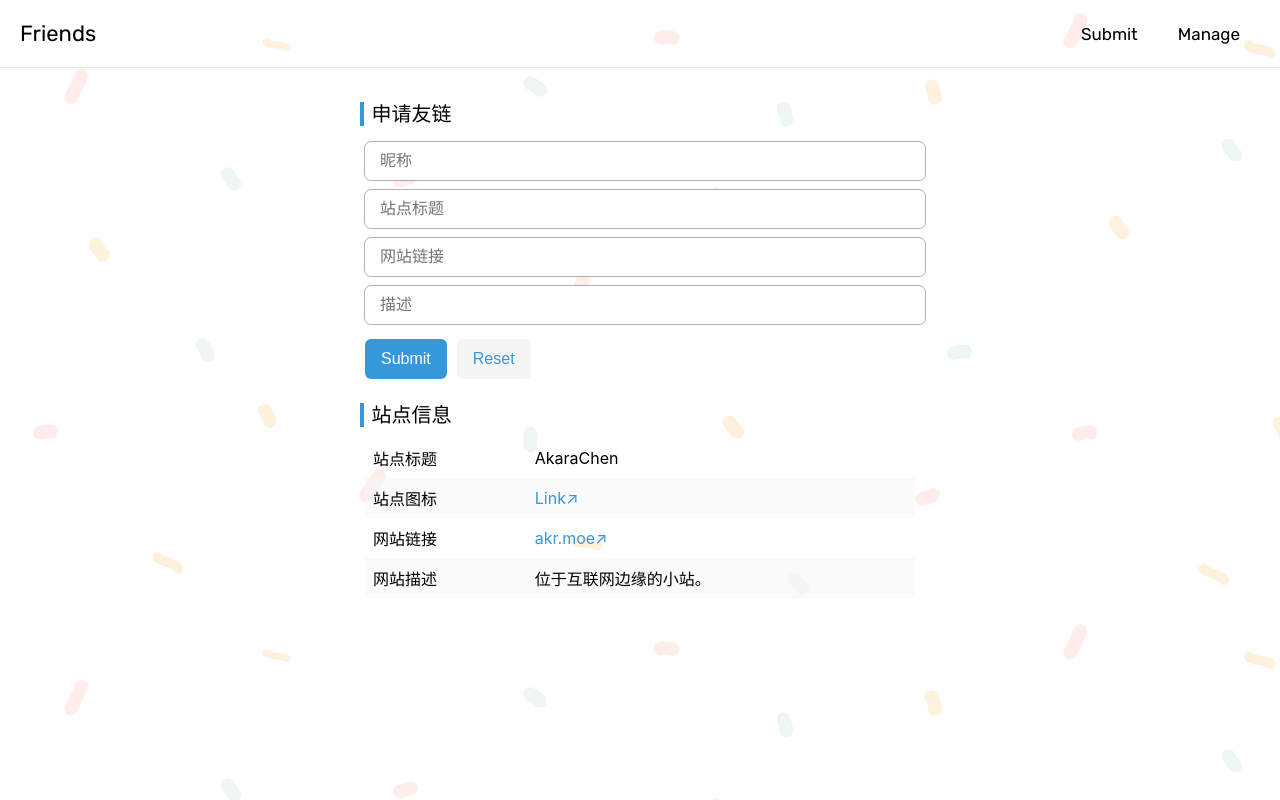
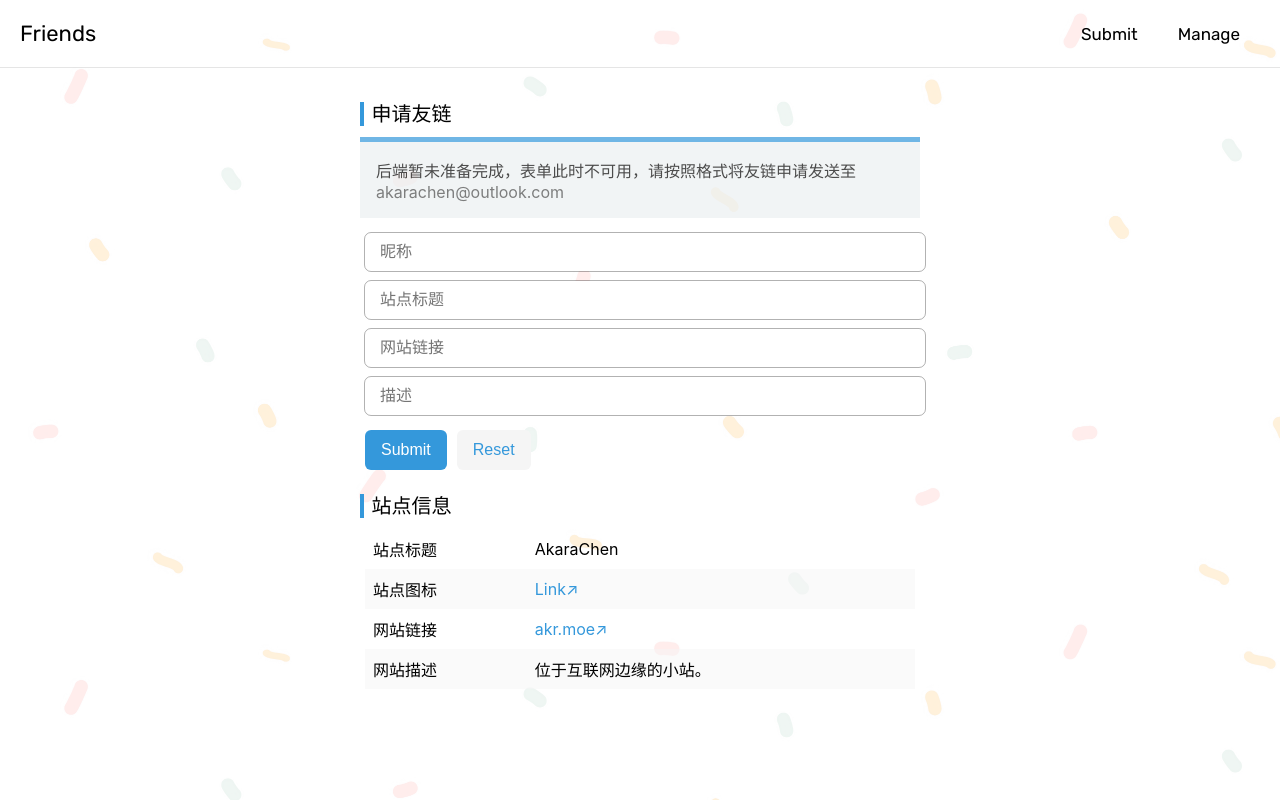
Before and after one commit to AkaraChen/link-frontend, a Next.js app: page /submit in a window 1280 px wide. Built offline with nearby package versions, Linux system fonts and the light colour scheme.

Commit message:
feat: notice component

```diff
--- /dev/null
+++ b/components/Notice/Notice.module.css
@@ -0,0 +1,12 @@
+.container {
+    opacity: 0.7;
+    border-top: #3498db 5px solid;
+    padding: 1em;
+    word-wrap: break-word;
+    background-color: #ecf0f1;
+    margin: 10px 0;
+}
+
+.container>* {
+    opacity: 0.7;
+}
--- /dev/null
+++ b/components/Notice/Notice.tsx
@@ -0,0 +1,12 @@
+import React, { ReactNode } from "react";
+import styles from "./Notice.module.css";
+
+const Notice = ({ children }: props) => (
+  <div className={styles.container}>{children}</div>
+);
+
+type props = {
+  children: ReactNode;
+};
+
+export default Notice;
--- a/pages/submit.tsx
+++ b/pages/submit.tsx
@@ -8,6 +8,7 @@ import styles from "../styles/Form.module.css";
 import "animate.css";
 import Title from "../components/Title/Title";
 import Anchor from "../components/Anchor/Anchor";
+import Notice from "../components/Notice/Notice";
 
 const Submit: NextPage = () => (
   <Layout width="600px">
@@ -19,6 +20,10 @@ const Submit: NextPage = () => (
     <div className="animate__animated animate__fadeIn">
       <form className={styles.container}>
         <Title>申请友链</Title>
+        <Notice>
+          后端暂未准备完成，表单此时不可用，请按照格式将友链申请发送至{" "}
+          <a href="mailto:akarachen@outlook.com">akarachen@outlook.com</a>
+        </Notice>
         <input type="text" placeholder="昵称" className={styles.input} />
         <input type="text" placeholder="站点标题" className={styles.input} />
         <input type="url" placeholder="网站链接" className={styles.input} />
```
